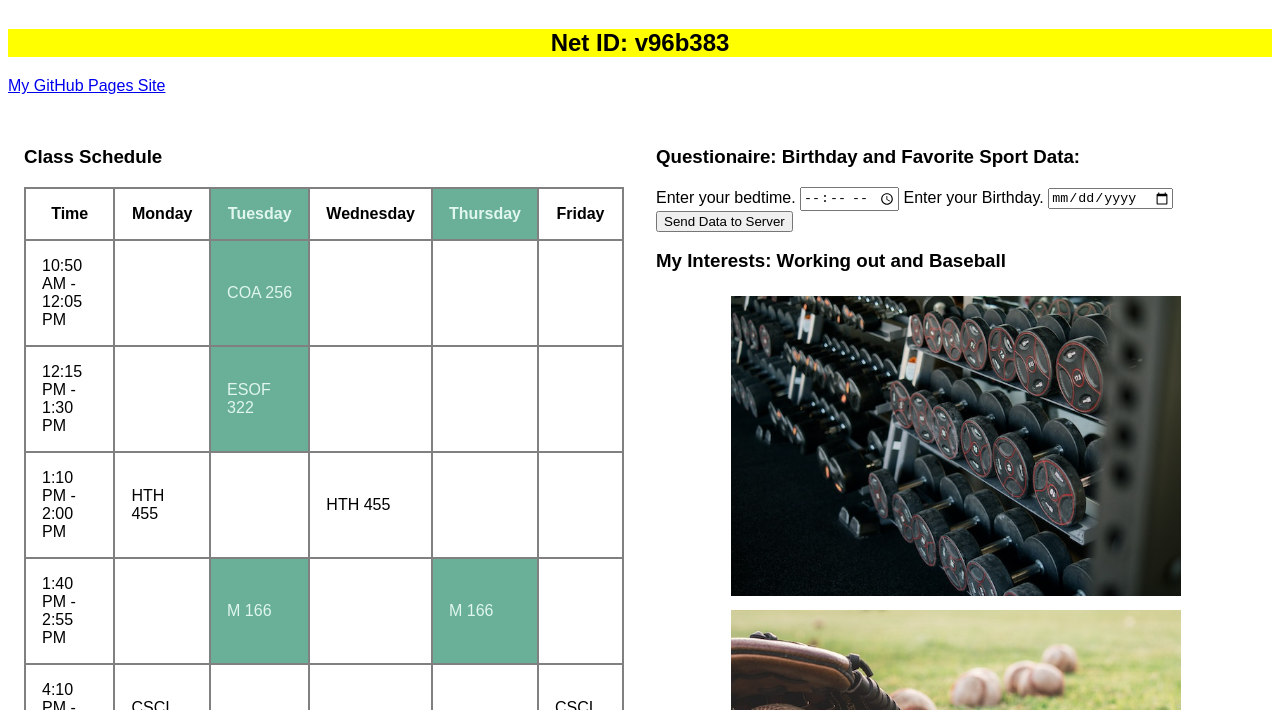
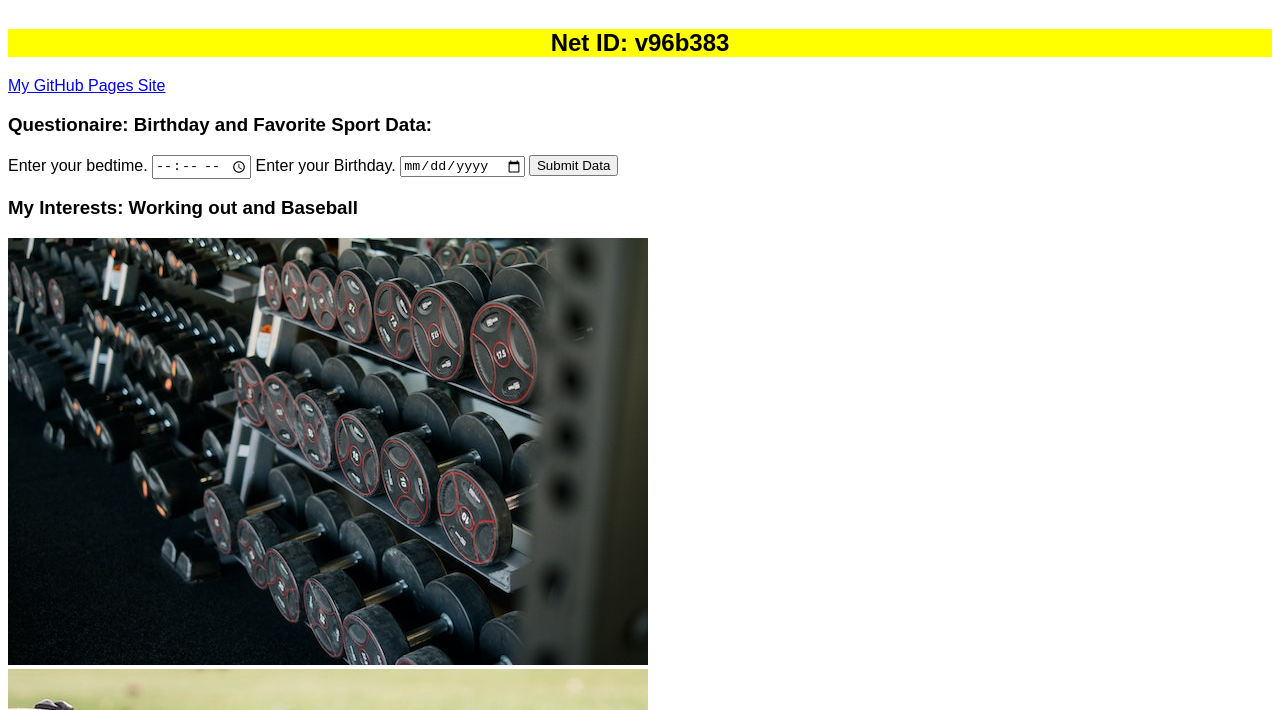
Before and after one commit to SethBarrett34/SethBarrett34.github.io, a plain HTML site: page index.html in a window 1280 px wide. Shown: the part 90-800 px from the top of the page. Drawn offline with Linux system fonts and the light colour scheme.

Commit message:
Update index.html

```diff
--- a/index.html
+++ b/index.html
@@ -10,22 +10,42 @@
     <h1>Seth Barrett</h1>
     <h2>Net ID: v96b383</h2>
     <p><a href="https://SethBarrett34.github.io">My GitHub Pages Site</a></p>
-    <div class="content-container">
-        <div class="right-column">
+    <div class="columns">
+        <div class="left_column">
+            <h3>Questionaire: Birthday and Favorite Sport Data:</h3>
+    <form action="https://www.cs.montana.edu/users/h48c334/form-viewer.php" method="GET">
+        <label for="timeid">Enter your bedtime.</label>
+        <input type="time" name="bedtime" id="timeid">
+
+        <label for="calender">Enter your Birthday.</label>
+        <input type="date" name="birthday" id="calender">
+        <input type="submit" value="Submit Data">
+    </form>
+    <h3>My Interests: Working out and Baseball</h3>
+    <div class="images">
+        <a href="https://en.wikipedia.org/wiki/Weightlifting" target="_blank">
+            <img src="imgs/image1.jpg" alt="Image 1">
+        </a>
+        <a href="https://en.wikipedia.org/wiki/Baseball" target="_blank">
+            <img src="imgs/image2.jpg" alt="Image 2">
+        </a>
+        </div>
+        </div>
+    <div class="right_column">
         <h3>Class Schedule</h3>
         <table>
             <tr>
                 <th>Time</th>
                 <th>Monday</th>
-            <th class="tuesday-thursday">Tuesday</th>
+                <th class="tuesday_thursday">Tuesday</th>
                 <th>Wednesday</th>
-            <th class="tuesday-thursday">Thursday</th>
+                <th class="tuesday_thursday">Thursday</th>
                 <th>Friday</th>
             </tr>
             <tr>
                 <td>10:50 AM - 12:05 PM</td>
                 <td></td>
-            <td class="tuesday-thursday">COA 256</td>
+                <td class="tuesday_thursday">COA 256</td>
                 <td></td>
                 <td></td>
                 <td></td>
@@ -33,7 +53,7 @@
             <tr>
                 <td>12:15 PM - 1:30 PM</td>
                 <td></td>
-            <td class="tuesday-thursday">ESOF 322</td>
+                <td class="tuesday_thursday">ESOF 322</td>
                 <td></td>
                 <td></td>
                 <td></td>
@@ -49,9 +69,9 @@
             <tr>
                 <td>1:40 PM - 2:55 PM</td>
                 <td></td>
-            <td class="tuesday-thursday">M 166</td>
+                <td class="tuesday_thursday">M 166</td>
                 <td></td>
-            <td class="tuesday-thursday">M 166</td>
+                <td class="tuesday_thursday">M 166</td>
                 <td></td>
             </tr>
             <tr>
@@ -71,26 +91,6 @@
             <li>M 166Q</li>
         </ul>
         </div>
-    <div class="left-column">
-    <h3>Questionaire: Birthday and Favorite Sport Data:</h3>
-    <form action="https://www.cs.montana.edu/users/h48c334/form-viewer.php" method="GET">
-        <label for="bar">Enter your bedtime.</label>
-        <input type="time" name="bedtime" id="timeid">
-
-        <label for="colorid">Enter your Birthday.</label>
-        <input type="date" name="birthday" id="calender">
-        <input type="submit" value="Send Data to Server">
-    </form>
-    <h3>My Interests: Working out and Baseball</h3>
-    <div class="image-container">
-        <a href="https://en.wikipedia.org/wiki/Weightlifting" target="_blank">
-            <img src="imgs/image1.jpg" alt="Image 1">
-        </a>
-        <a href="https://en.wikipedia.org/wiki/Baseball" target="_blank">
-            <img src="imgs/image2.jpg" alt="Image 2">
-        </a>
-        </div>
-    </div>
     </div>
 </body>
 </html>
```
Lines whose indentation alone changed are shown as unchanged.
